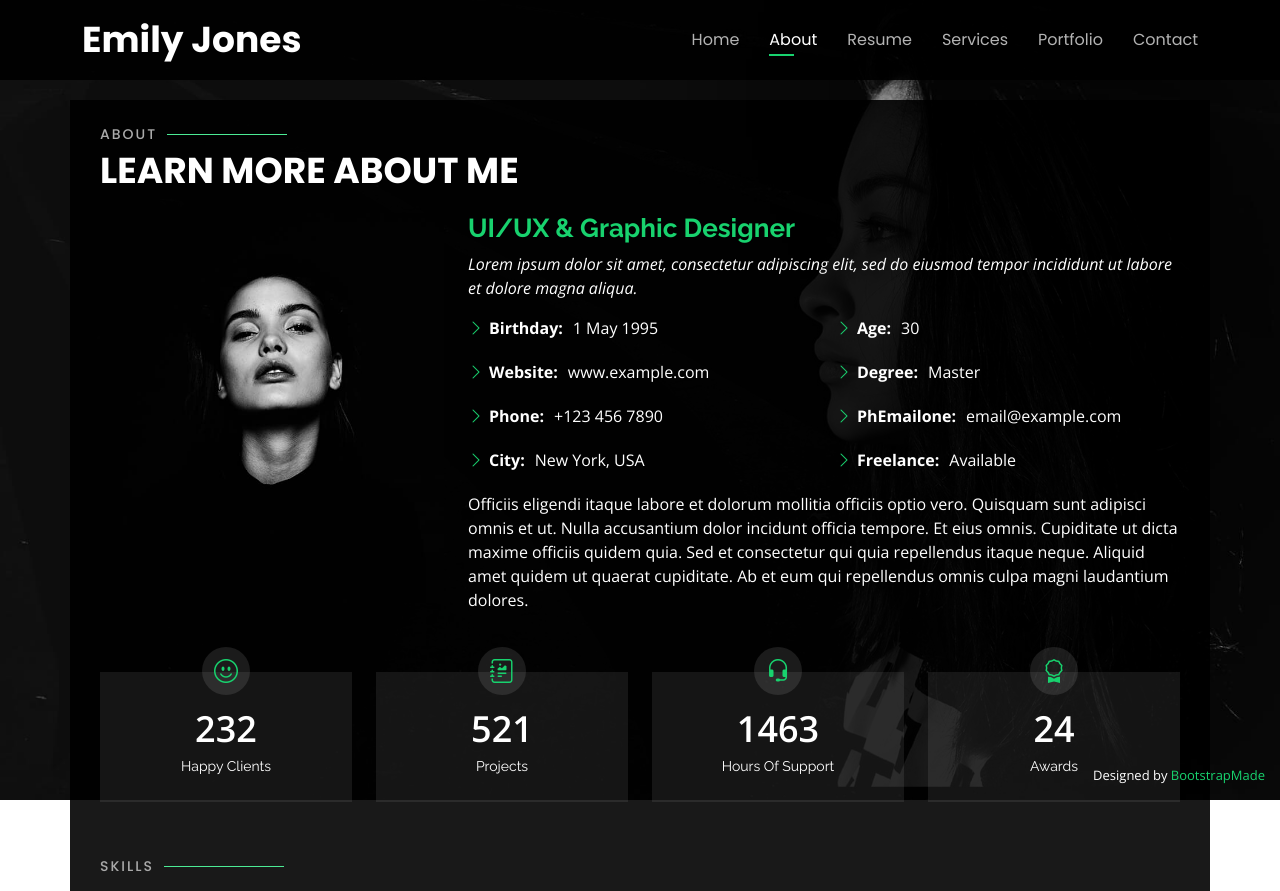
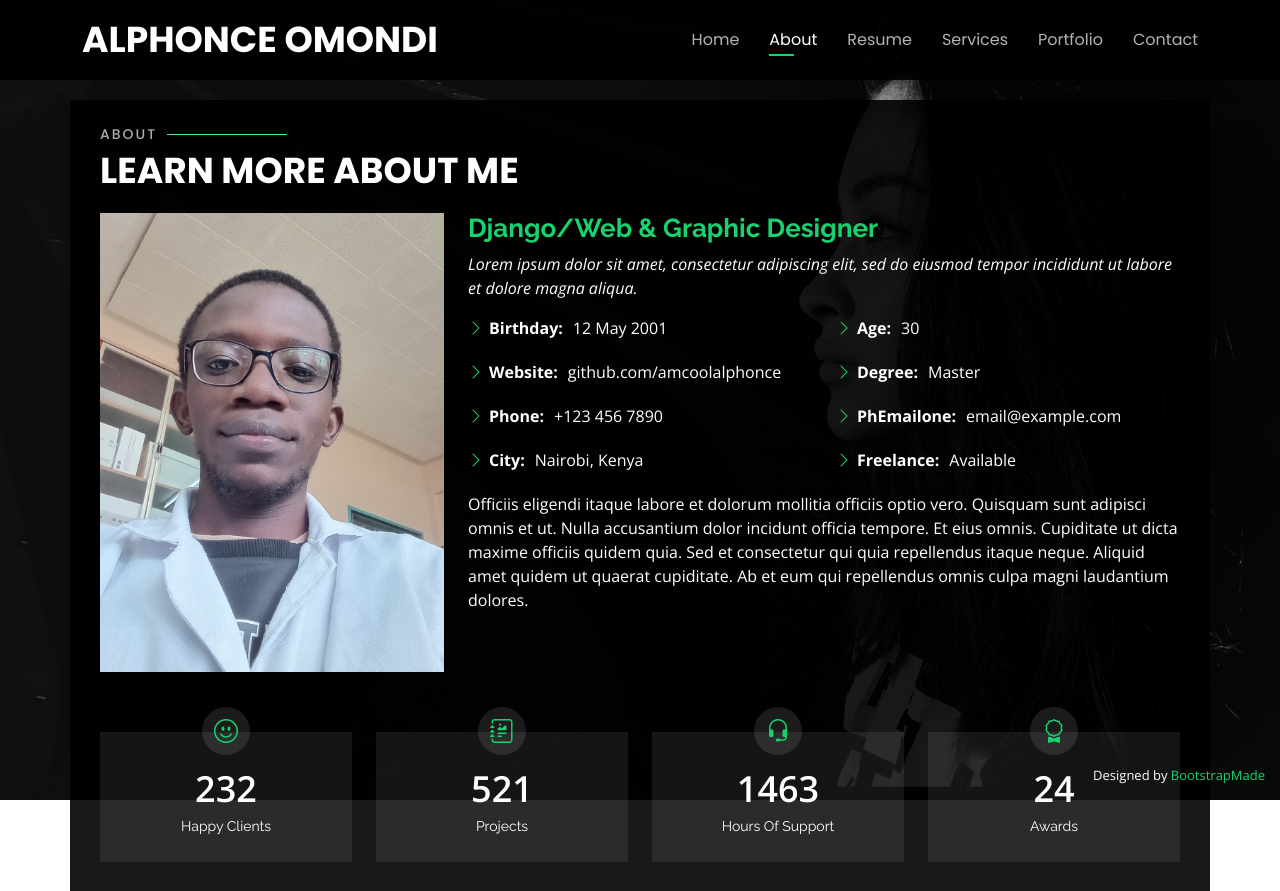
Before and after one commit to amcoolalphonce/django_for_beginners, a Django app: template templates/index.html in a window 1280 px wide, after a click on "About". Shown: the top 891 px of the page. Run offline with Django 4.2, Linux system fonts and the light colour scheme; the template is opened without the code that fills it, so the values that code supplies are empty; some libraries are stand-ins or nearby versions.

Commit message:
Updated info

```diff
--- a/templates/index.html
+++ b/templates/index.html
@@ -7,7 +7,7 @@
   <meta charset="utf-8">
   <meta content="width=device-width, initial-scale=1.0" name="viewport">
 
-  <title>Personal Bootstrap Template</title>
+  <title>Amcool Portfolio Template</title>
   <meta content="" name="description">
   <meta content="" name="keywords">
 
@@ -44,7 +44,7 @@
   <header id="header">
     <div class="container">
 
-      <h1><a href="index.html">Emily Jones</a></h1>
+      <h1><a href="index.html">ALPHONCE OMONDI</a></h1>
       <!-- Uncomment below if you prefer to use an image logo -->
       <!-- <a href="index.html" class="mr-auto"><img src="{assets}/img/logo.png" alt="" class="img-fluid"></a> -->
       <h2>I'm a passionate <span>graphic designer</span> from New York</h2>
@@ -87,7 +87,7 @@
           <img src="{% static 'assets/img/me.jpg' %}" class="img-fluid" alt="">
         </div>
         <div class="col-lg-8 pt-4 pt-lg-0 content" data-aos="fade-left">
-          <h3>UI/UX &amp; Graphic Designer</h3>
+          <h3>Django/Web &amp; Graphic Designer</h3>
           <p class="fst-italic">
             Lorem ipsum dolor sit amet, consectetur adipiscing elit, sed do eiusmod tempor incididunt ut labore et dolore
             magna aliqua.
@@ -95,10 +95,10 @@
           <div class="row">
             <div class="col-lg-6">
               <ul>
-                <li><i class="bi bi-chevron-right"></i> <strong>Birthday:</strong> <span>1 May 1995</span></li>
-                <li><i class="bi bi-chevron-right"></i> <strong>Website:</strong> <span>www.example.com</span></li>
+                <li><i class="bi bi-chevron-right"></i> <strong>Birthday:</strong> <span>12 May 2001</span></li>
+                <li><i class="bi bi-chevron-right"></i> <strong>Website:</strong> <span>github.com/amcoolalphonce</span></li>
                 <li><i class="bi bi-chevron-right"></i> <strong>Phone:</strong> <span>+123 456 7890</span></li>
-                <li><i class="bi bi-chevron-right"></i> <strong>City:</strong> <span>New York, USA</span></li>
+                <li><i class="bi bi-chevron-right"></i> <strong>City:</strong> <span>Nairobi, Kenya</span></li>
               </ul>
             </div>
             <div class="col-lg-6">
```
Also changed, not shown: static/assets/img/me.jpg, static/assets/img/me2.jpg (added).
